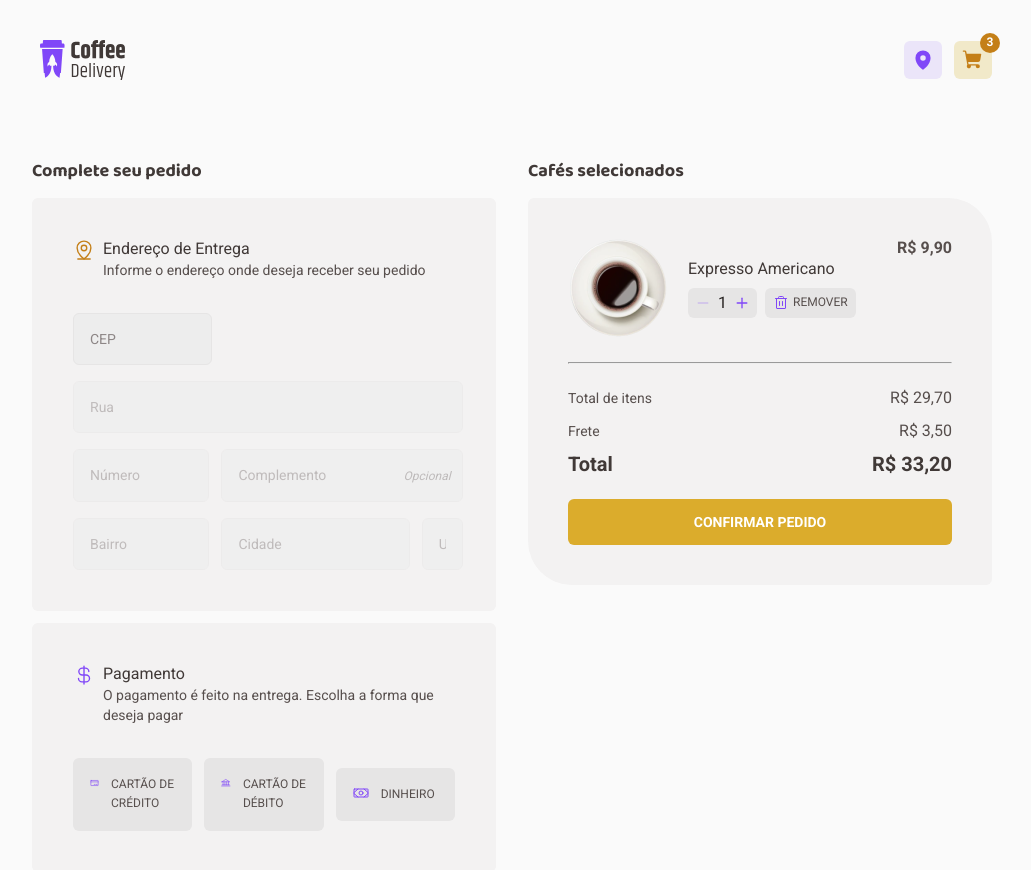
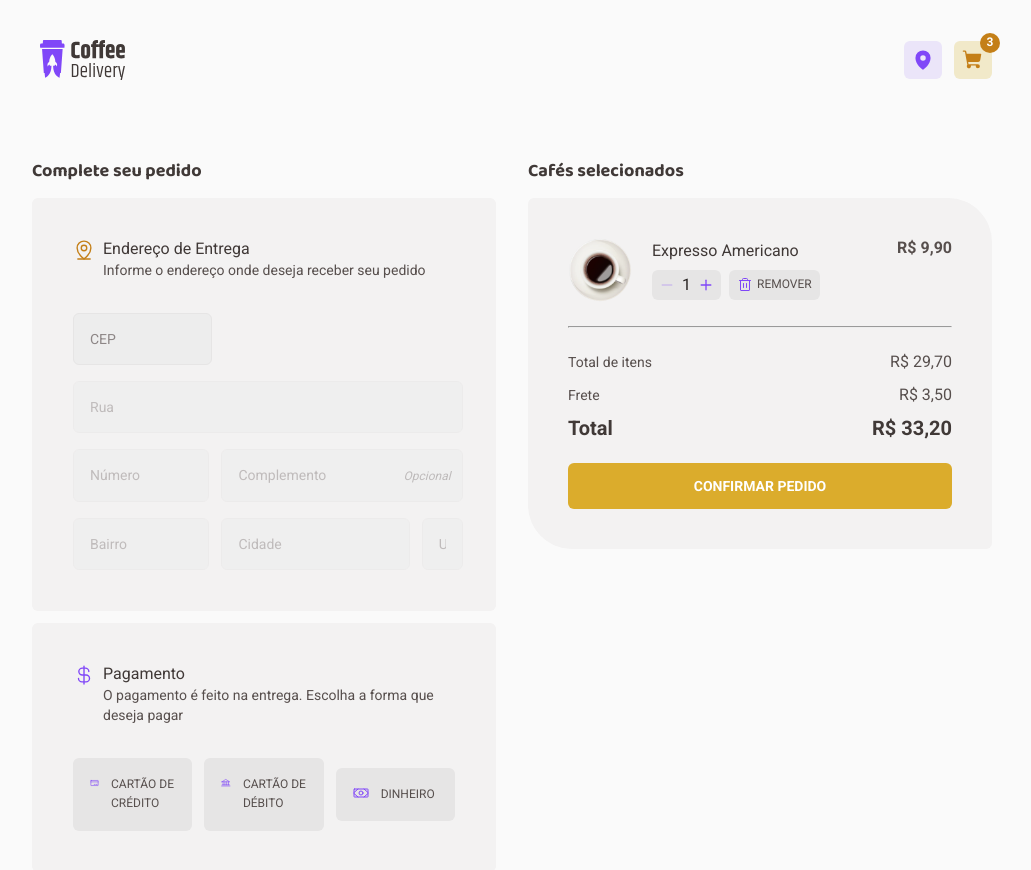
Before and after one commit to diegoHiato/coffee-delivery, a React (Vite) app: page /checkout in a window 1280 px wide. Shown: the top 870 px of the page, without its empty margins (128-1159 px from the left). Built offline with nearby package versions, Linux system fonts and the light colour scheme; no server answers.

Commit message:
Adjust image size

```diff
--- a/src/pages/Checkout/components/Cart/styles.ts
+++ b/src/pages/Checkout/components/Cart/styles.ts
@@ -56,6 +56,11 @@ export const CartCoffeeCardContainer = styled.div`
     display: flex;
     align-items: center;
     gap: 1.25rem;
+
+    & > img {
+      width: 4rem;
+      height: 4rem;
+    }
 
     & > div {
       & > ${TextM} {
```
